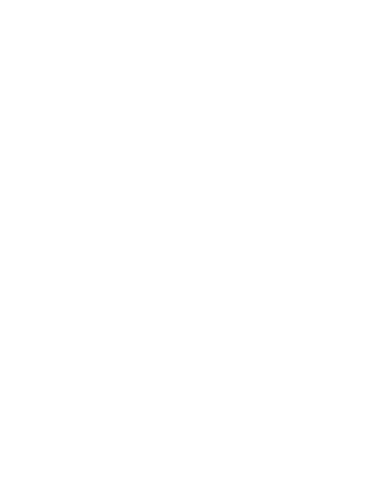
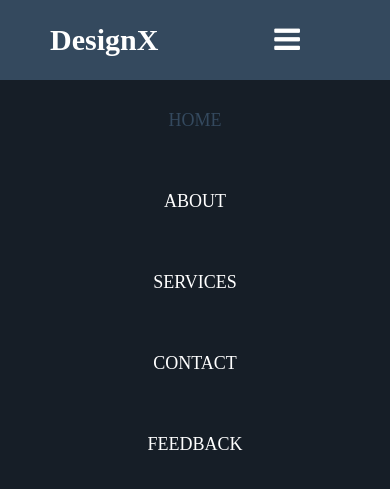
Before and after one commit to abinash0013/nav_design_second, a plain HTML site: page index.html in a window 390 px wide. Drawn offline with nearby package versions, Linux system fonts and the light colour scheme.

Commit message:
final upload

```diff
--- a/index.html
+++ b/index.html
@@ -4,7 +4,33 @@
         <meta charset="UTF-8" />
         <meta http-equiv="X-UA-Compatible" content="IE=edge" />
         <meta name="viewport" content="width=device-width, initial-scale=1.0" />
-        <title>Document</title>
+        <title>navbar design second</title>
+        <link rel="stylesheet" href="style.css" />
+        <link
+            rel="stylesheet"
+            href="https://cdnjs.cloudflare.com/ajax/libs/font-awesome/4.7.0/css/font-awesome.min.css"
+        />
+        <script src="https://ajax.googleapis.com/ajax/libs/jquery/3.5.1/jquery.min.js"></script>
     </head>
-    <body></body>
+    <body>
+        <nav>
+            <label class="logo">DesignX</label>
+            <ul>
+                <li><a href="#" class="active">Home</a></li>
+                <li><a href="#">About</a></li>
+                <li><a href="#">Services</a></li>
+                <li><a href="#">Contact</a></li>
+                <li><a href="#">Feedback</a></li>
+            </ul>
+            <label class="icon">
+                <i class="fa fa-bars"></i>
+            </label>
+        </nav>
+        <section class="header">
+            <div>
+                <h1>Header</h1>
+            </div>
+        </section>
+        <script src="./script.js"></script>
+    </body>
 </html>
--- /dev/null
+++ b/script.js
@@ -0,0 +1,5 @@
+$(document).ready(function () {
+    $(".icon").click(function () {
+        $("ul").toggleClass("show");
+    });
+});
--- a/style.css
+++ b/style.css
@@ -0,0 +1,97 @@
+* {
+    padding: 0;
+    margin: 0;
+    text-decoration: none;
+    list-style: none;
+    box-sizing: border-box;
+}
+body {
+    font-family: montserrat;
+}
+nav {
+    width: 100%;
+    height: 80px;
+    padding: 0 50px;
+    background: #34495e;
+}
+nav .logo {
+    font-size: 35px;
+    font-weight: bold;
+    line-height: 80px;
+    color: #fff;
+}
+nav ul {
+    float: right;
+}
+nav li {
+    display: inline-block;
+    margin: 0 20px;
+    line-height: 80px;
+}
+nav a {
+    color: #fff;
+    font-size: 18px;
+    text-transform: uppercase;
+    border: 1px solid transparent;
+    padding: 7px 10px;
+    border-radius: 3px;
+    transition: all ease 0.5s;
+}
+nav a.active,
+a:hover {
+    border: 1px solid #fff;
+    color: #fff;
+}
+nav .icon {
+    color: #fff;
+    font-size: 30px;
+    line-height: 80px;
+    float: right;
+    margin-right: 40px;
+    cursor: pointer;
+    display: none;
+}
+/* .header {
+    color: #fff;
+    background: #000;
+    height: 100vh;
+}
+.header h1 {
+    width: 100%;
+    height: auto;
+    position: absolute;
+    top: 50%;
+    left: 50%;
+    transform: translate(-50% -50%);
+} */
+@media (max-width: 1024px) {
+    label.logo {
+        font-size: 30px;
+    }
+    nav .icon {
+        display: block;
+    }
+    nav ul {
+        position: fixed;
+        width: 100%;
+        height: 100vh;
+        background: #161e27;
+        top: 80px;
+        left: 0;
+        text-align: center;
+    }
+    nav li {
+        display: block;
+    }
+    nav a.active,
+    a:hover {
+        color: #34495e;
+        border: none;
+    }
+    nav ul.show {
+        /* transition: all ease 0.5s; */
+        /* left: 0; */
+        left: 100%;
+        /* right: 100%; */
+    }
+}
```
